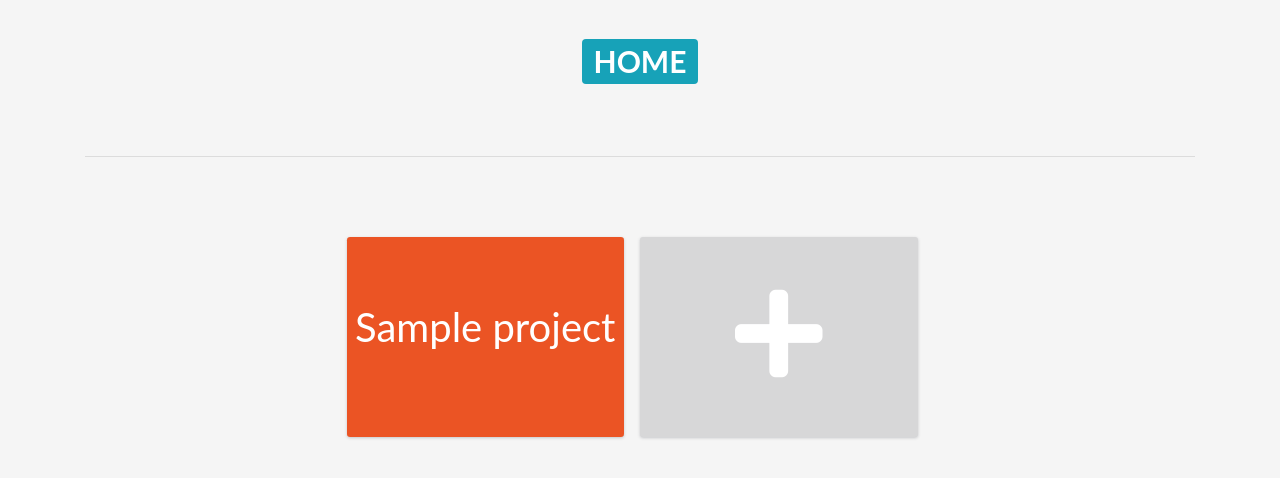
After one commit to eduarde/URLTester, a Django app: page / in a window 1280 px wide. The commit adds this page. Shown: the top 478 px of the page. Run offline with Django 3.2, Linux system fonts and the light colour scheme; tables that the repository leaves empty hold one stand-in row (values such as "Sample post"); some libraries are stand-ins or nearby versions.

Commit message:
Adding project functinality

```diff
--- a/url_tester/admin.py
+++ b/url_tester/admin.py
@@ -1,6 +1,7 @@
 from django.contrib import admin
-from .models import Session, URL, Category
+from .models import Session, URL, Category, Project
 
 admin.site.register(Session)
 admin.site.register(URL)
 admin.site.register(Category)
+admin.site.register(Project)
--- a/url_tester/models.py
+++ b/url_tester/models.py
@@ -1,18 +1,32 @@
+import uuid
 from django.db import models
 from django.urls import reverse
 from django.template.defaultfilters import slugify
 
 
-class Category(models.Model):
+class BaseModel(models.Model):
     name = models.CharField(verbose_name='Name', max_length=100)
     slug = models.SlugField(max_length=100, unique=True, blank=True)
+
+    class Meta:
+        abstract = True
+
+    def __str__(self):
+        return self.name
+
+
+class Project(BaseModel):
+
+    def save(self, *args, **kwargs):
+        self.slug = slugify(self.name)
+        super(Project, self).save(*args, **kwargs)
+
+
+class Category(BaseModel):
 
     def save(self, *args, **kwargs):
         self.slug = slugify(self.name)
         super(Category, self).save(*args, **kwargs)
-
-    def __str__(self):
-        return self.name
 
 
 class Session(models.Model):
@@ -23,9 +37,15 @@ class Session(models.Model):
     url_load = models.URLField(verbose_name='URL to load', blank=True, null=True)
     loaded = models.BooleanField(blank=True, default=False)
     category = models.ForeignKey('Category', related_name='session_category', on_delete=models.SET_NULL, null=True)
+    project = models.ForeignKey('Project', related_name='session_project', on_delete=models.CASCADE)
+    slug = models.SlugField(max_length=100, unique=True, blank=True, default=uuid.uuid1)
+
+    def save(self, *args, **kwargs):
+        self.slug = slugify(self.title)
+        super(Session, self).save(*args, **kwargs)
 
     def get_absolute_url(self):
-        return reverse('session_detail', args=[self.pk])
+        return reverse('session_detail', kwargs={'proj': self.project.slug, 'slug': self.slug})
 
     def __str__(self):
         return self.title
--- a/url_tester/static/css/style.css
+++ b/url_tester/static/css/style.css
@@ -5,7 +5,7 @@ body {
     padding: 10px;
 
     font-family: 'Lato', sans-serif;
-  text-shadow: 0 0 1px rgba(255,255,255,0.004);
+    text-shadow: 0 0 1px rgba(255, 255, 255, 0.004);
     font-size: 100%;
     font-weight: 400;
 }
@@ -16,3 +16,62 @@ body {
     color: deepskyblue;
     font-size: 30px;
 }
+
+.flex-row {
+    display: flex;
+    justify-content: center;
+    position: relative;
+    width: 100%;
+    flex-flow: row wrap;
+}
+
+.flex-wrapper {
+    overflow: hidden;
+    width: 100%;
+    height: 100%;
+}
+
+.flex-card, .flex-card-inactive {
+    background-color: #eb5424;
+    display: inline-block;
+    max-width: 300px;
+    min-width: 150px;
+    min-height: 200px;
+    content: "";
+    margin: 1rem 1rem 0 0;
+    box-shadow: 0 1px 3px 0 rgba(58, 62, 75, 0.25);
+    flex: 0 0 25%;
+    align-items: flex-start;
+    align-content: flex-start;
+    border-radius: .2rem;
+    font-size: 40px;
+    color: white;
+    text-align: center;
+    padding-top: 60px;
+    padding-bottom: 60px;
+}
+
+.flex-card:hover {
+    filter: saturate(50%);
+    text-decoration: none;
+}
+
+.flex-card:active {
+    filter: blur(0.05rem);
+}
+
+.flex-card-inactive {
+    background-color: #d7d7d8;
+    font-size: 100px;
+    padding-top: 20px;
+    padding-bottom: 20px;
+}
+
+.flex-card-inactive:hover {
+    filter: saturate(50%);
+    text-decoration: none;
+}
+
+.flex-card-inactive:active {
+    filter: blur(0.05rem);
+}
--- a/url_tester/templates/url_tester/create_session.html
+++ b/url_tester/templates/url_tester/create_session.html
@@ -9,7 +9,7 @@
             <br/><br/>
             <div class="row">
 
-                <div class="col-lg-12 mx-auto">
+                <div class="col-lg-12 mx-auto text-center">
                     <form action="" method="post">
                         {% csrf_token %} {{ form|crispy }}
                         <br/><br/>
--- a/url_tester/templates/url_tester/delete_session.html
+++ b/url_tester/templates/url_tester/delete_session.html
@@ -17,7 +17,7 @@
                         <p> Are you sure that you want to delete this SESSION? </p>
                         <br/> <br/>
                         <button type="submit" class="btn btn-primary">Yes</button>
-                        <button onclick="window.history.back();" class="btn btn-secondary">Cancel</button>
+                       <button onclick="window.history.back();" class="btn btn-secondary">Cancel</button>
                     </form>
                 </div>
 
--- /dev/null
+++ b/url_tester/templates/url_tester/home.html
@@ -0,0 +1,21 @@
+{% extends 'url_tester/base.html' %}
+{% block content %}
+
+    <h1 class="text-center"><span class="badge badge-info">HOME</span></h1> <br/><br/>
+    <hr class="primary"><br><br>
+
+    <div class="flex-row">
+        {% for prj in projects %}
+            <a class="flex-card" href="{% url 'sessions_list' proj=prj.slug category='all' %}">
+                <div class=""><p>{{ prj }}</p></div>
+            </a>
+        {% endfor %}
+        <a class="flex-card-inactive" href="{% url 'project_create'%}">
+            <div class=""><i class="fas fa-plus"></i></div>
+        </a>
+    </div>
+
+
+
+
+{% endblock %}
--- a/url_tester/urls.py
+++ b/url_tester/urls.py
@@ -1,11 +1,14 @@
 from django.urls import path
-from .views import SessionsListView, SessionDetailView, SessionCreateView, SessionDeleteView, SessionLoadUrl, RunTests
+from .views import SessionsListView, SessionDetailView, SessionCreateView, SessionDeleteView, SessionLoadUrl, RunTests, \
+    HomeView, ProjectCreateView
 
 urlpatterns = [
-    path('<slug:category>/', SessionsListView.as_view(), name='sessions_list'),
-    path('<int:pk>', SessionDetailView.as_view(), name='session_detail'),
-    path('session/create/', SessionCreateView.as_view(), name='session_create'),
-    path('session/delete/<int:pk>/', SessionDeleteView.as_view(), name='session_delete'),
-    path('session/load/<int:pk>/', SessionLoadUrl.as_view(), name='session_load'),
-    path('session/run/<int:pk>/', RunTests.as_view(), name='session_run'),
+    path('', HomeView.as_view(), name='home'),
+    path('create/', ProjectCreateView.as_view(), name='project_create'),
+    path('<slug:proj>/<slug:category>/', SessionsListView.as_view(), name='sessions_list'),
+    path('<slug:proj>/<slug:slug>', SessionDetailView.as_view(), name='session_detail'),
+    path('<slug:proj>/session/create/', SessionCreateView.as_view(), name='session_create'),
+    path('<slug:proj>/session/delete/<slug:session>/', SessionDeleteView.as_view(), name='session_delete'),
+    path('<slug:proj>/session/load/<slug:session>/', SessionLoadUrl.as_view(), name='session_load'),
+    path('<slug:proj>/session/run/<slug:session>/', RunTests.as_view(), name='session_run'),
 ]
--- a/url_tester/views.py
+++ b/url_tester/views.py
@@ -3,9 +3,9 @@ import requests
 from urllib.request import urlopen
 from django.views.generic import View, ListView
 from django.views.generic.detail import DetailView
-from .models import Session, URL, Category
+from .models import Session, URL, Category, Project
 from django.views.generic.edit import CreateView, DeleteView
-from .forms import SessionForm, SessionFormDelete, SessionURLForm
+from .forms import SessionForm, SessionFormDelete, SessionURLForm, ProjectForm
 from django.utils import timezone
 from django.http import HttpResponseRedirect
 from django.urls import reverse_lazy, reverse
@@ -13,19 +13,32 @@ from django.shortcuts import render, get_object_or_404
 import threading
 
 
+class HomeView(ListView):
+    model = Project
+    context_object_name = 'projects'
+    template_name = 'url_tester/home.html'
+
+
 class SessionsListView(ListView):
     model = Session
     context_object_name = 'sessions'
     template_name = 'url_tester/sessions_list.html'
 
+    def get_project(self):
+        return get_object_or_404(Project, slug=self.kwargs.get('proj'))
+
+    def get_category(self):
+        return get_object_or_404(Category, slug=self.kwargs.get('category'))
+
     def get_queryset(self):
+        proj = self.get_project()
         if self.kwargs.get('category') != 'all':
-            category = get_object_or_404(Category, slug=self.kwargs.get('category'))
-            return Session.objects.filter(category=category).order_by('-date')
-        return Session.objects.all().order_by('-date')
+            return Session.objects.filter(project=proj, category=self.get_category()).order_by('-date')
+        return Session.objects.filter(project=proj).order_by('-date')
 
     def get_context_data(self, *, object_list=None, **kwargs):
         context = super().get_context_data()
+        context['project'] = self.get_project()
         context['categories'] = Category.objects.all()
         context['page'] = self.kwargs.get('category')
         return context
@@ -51,33 +64,41 @@ class SessionDetailView(DetailView):
 class SessionCreateView(CreateView):
     model = Session
     template_name = 'url_tester/create_session.html'
-    success_url = reverse_lazy('sessions_list')
     form_class = SessionForm
+
+    def get_success_url(self, **kwargs):
+        return reverse_lazy('sessions_list', kwargs=({'category': 'all', 'proj': self.kwargs.get('proj')}))
 
     def get(self, request, *args, **kwargs):
         form = self.form_class()
         return render(request, self.template_name, {'form': form})
 
+    def get_project(self):
+        return get_object_or_404(Project, slug=self.kwargs.get('proj'))
+
     def post(self, request, *args, **kwargs):
         form = self.form_class(request.POST)
         if form.is_valid():
             self.object = form.save(commit=False)
+            self.object.project = self.get_project()
             self.object.date = timezone.now()
             self.object.save()
             form.save()
-            return HttpResponseRedirect(self.success_url)
+            return HttpResponseRedirect(self.get_success_url())
 
 
 class SessionDeleteView(DeleteView):
     template_name = 'url_tester/delete_session.html'
     form_class = SessionFormDelete
-    success_url = reverse_lazy('sessions_list')
 
     def get_object(self):
-        return get_object_or_404(Session, pk=self.kwargs.get('pk'))
+        return get_object_or_404(Session, slug=self.kwargs.get('session'))
+
+    def get_project(self):
+        return get_object_or_404(Project, slug=self.kwargs.get('proj'))
 
     def get_success_url(self, **kwargs):
-        return reverse('sessions_list', kwargs={'category': self.get_object().category.slug})
+        return reverse_lazy('sessions_list', kwargs=({'category': 'all', 'proj': self.kwargs.get('proj')}))
 
     def get(self, request, *args, **kwargs):
         self.object = self.get_object()
@@ -98,10 +119,11 @@ class SessionLoadUrl(CreateView):
     success_url = reverse_lazy('session_detail')
 
     def get_success_url(self, **kwargs):
-        return reverse('session_detail', kwargs={'pk': self.kwargs.get('pk')})
+        return reverse('session_detail',
+                       kwargs={'proj': self.kwargs.get('proj'), 'slug': self.kwargs.get('session')})
 
     def get_object(self):
-        return get_object_or_404(Session, pk=self.kwargs.get('pk'))
+        return get_object_or_404(Session, slug=self.kwargs.get('session'))
 
     def get(self, request, *args, **kwargs):
         self.object = self.get_object()
@@ -126,6 +148,7 @@ class SessionLoadUrl(CreateView):
         self.object = self.get_object()
         form = self.form_class(request.POST, instance=self.object)
         if form.is_valid():
+            self.object.date = timezone.now()
             self.object.save()
             self.object.urls.set(self.loadURLS(self.object.url_load))
             return HttpResponseRedirect(self.get_success_url())
@@ -135,10 +158,11 @@ class RunTests(View):
     template_name = 'url_tester/sessions_list.html'
 
     def get_object_session(self):
-        return get_object_or_404(Session, pk=self.kwargs.get('pk'))
+        return get_object_or_404(Session, slug=self.kwargs.get('session'))
 
     def get_success_url(self, **kwargs):
-        return reverse('session_detail', kwargs={'pk': self.kwargs.get('pk')})
+        return reverse_lazy('session_detail',
+                            kwargs={'proj': self.kwargs.get('proj'), 'slug': self.kwargs.get('session')})
 
     @staticmethod
     def run(session_obj):
@@ -155,3 +179,21 @@ class RunTests(View):
         thr = threading.Thread(target=RunTests.run, args=(self.session,))
         thr.start()
         return HttpResponseRedirect(self.get_success_url())
+
+
+class ProjectCreateView(CreateView):
+    model = Session
+    template_name = 'url_tester/create_project.html'
+    success_url = reverse_lazy('home')
+    form_class = ProjectForm
+
+    def get(self, request, *args, **kwargs):
+        form = self.form_class()
+        return render(request, self.template_name, {'form': form})
+
+    def post(self, request, *args, **kwargs):
+        form = self.form_class(request.POST)
+        if form.is_valid():
+            self.object = form.save(commit=True)
+            self.object.save()
+            return HttpResponseRedirect(self.success_url)
```
Also changed, not shown: url_tester/forms.py (+8 -3 lines), url_tester/templates/url_tester/create_project.html (added, +26 -0 lines), url_tester/templates/url_tester/session_detail.html (+12 -5 lines), url_tester/templates/url_tester/sessions_list.html (+11 -5 lines), url_tester/migrations/0022_project.py (added), url_tester/migrations/0023_session_project.py (added), url_tester/migrations/0024_session_slug.py (added), url_tester/migrations/0025_auto_20190111_1124.py (added), url_tester/migrations/0026_auto_20190111_1127.py (added), url_tester/migrations/0027_auto_20190111_1255.py (added). Lines whose indentation alone changed are shown as unchanged.
